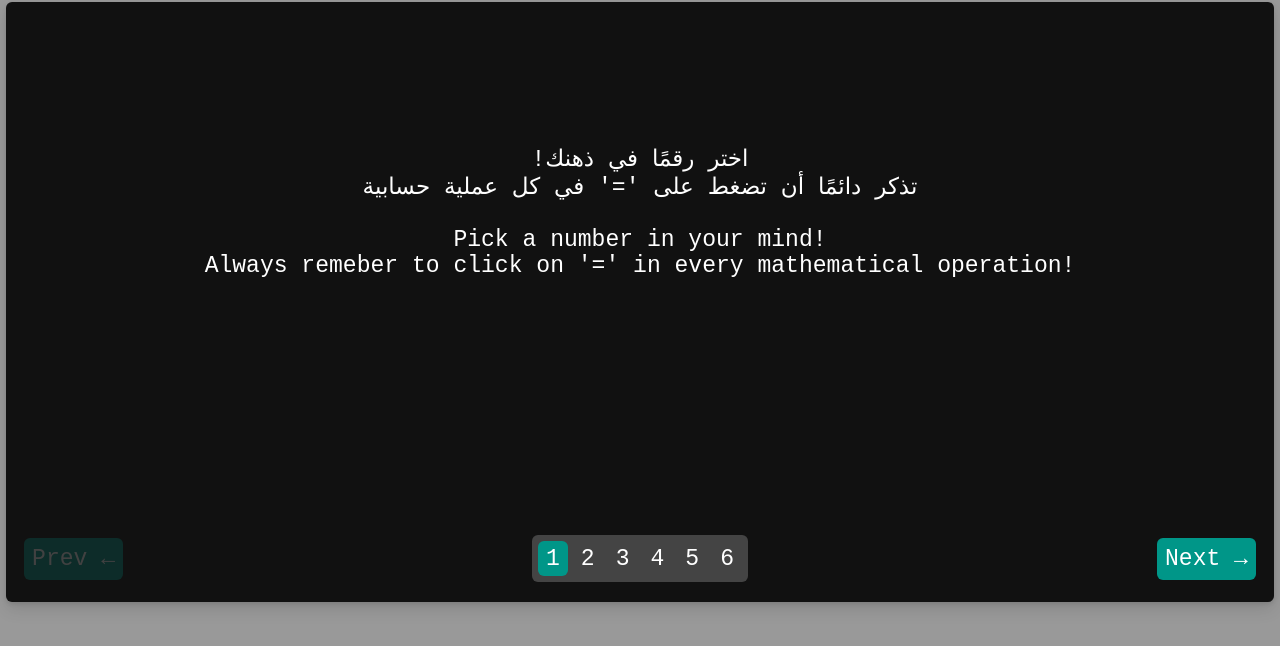
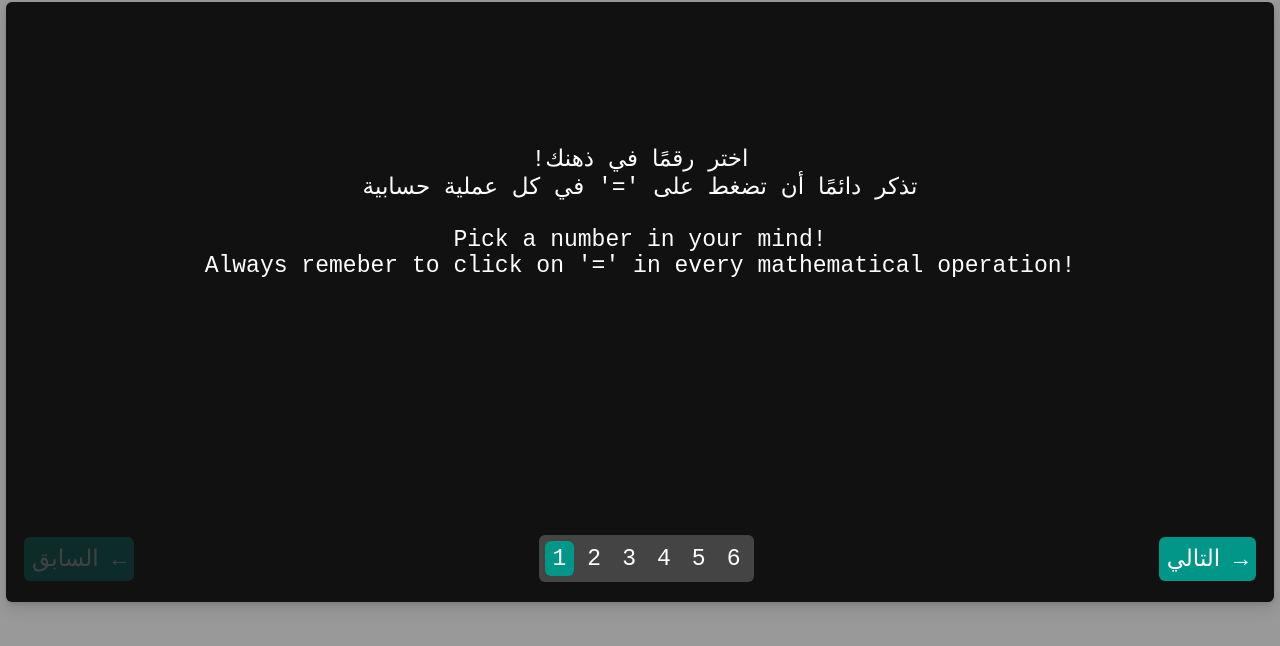
Before and after one commit to Radouan-Nait-Abd/Magic_game, a plain HTML site: page index.html in a window 1280 px wide. Drawn offline with Linux system fonts and the light colour scheme.

Commit message:
Update index.html

```diff
--- a/index.html
+++ b/index.html
@@ -44,9 +44,9 @@
                 <div class="card" id="result"></div>
             </div>
             <div class="buttons">
-                <button type="button" id="prev">Prev ←</button>
+                <button type="button" id="prev">السابق ←</button>
                 <ul class="nums" id="nums"></ul>
-                <button type="button" id="next">Next →</button>
+                <button type="button" id="next">التالي →</button>
             </div>
         </main>
         <script src="app.js"></script>
```
